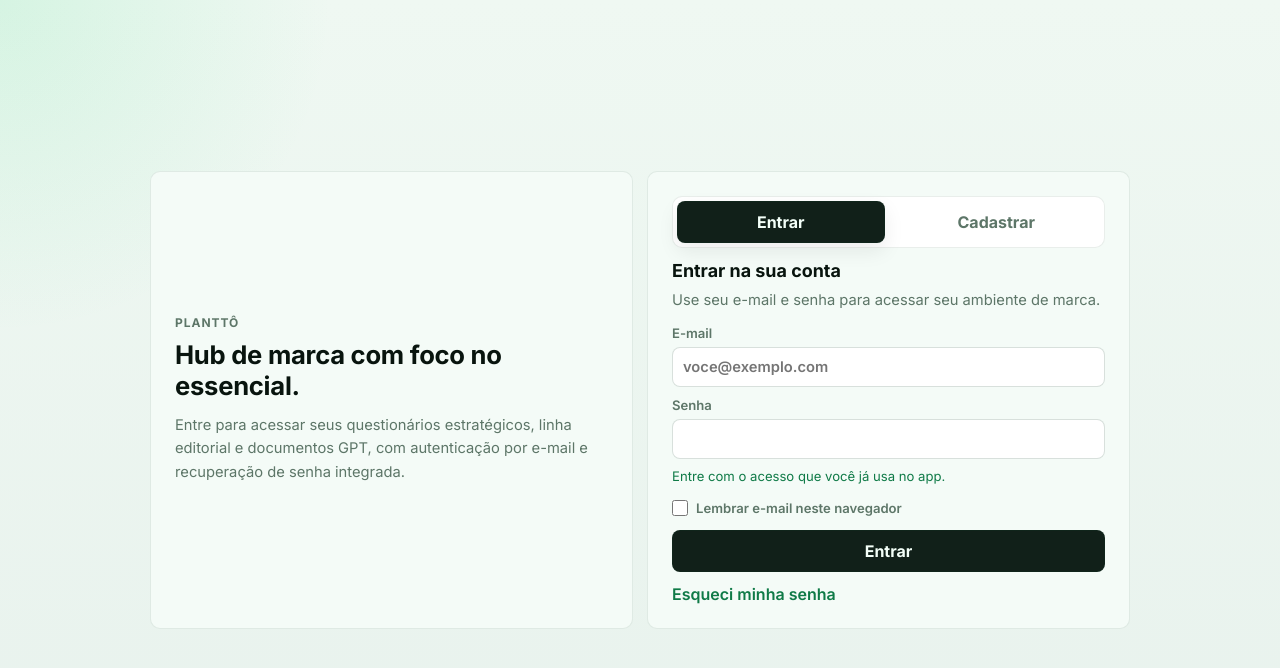
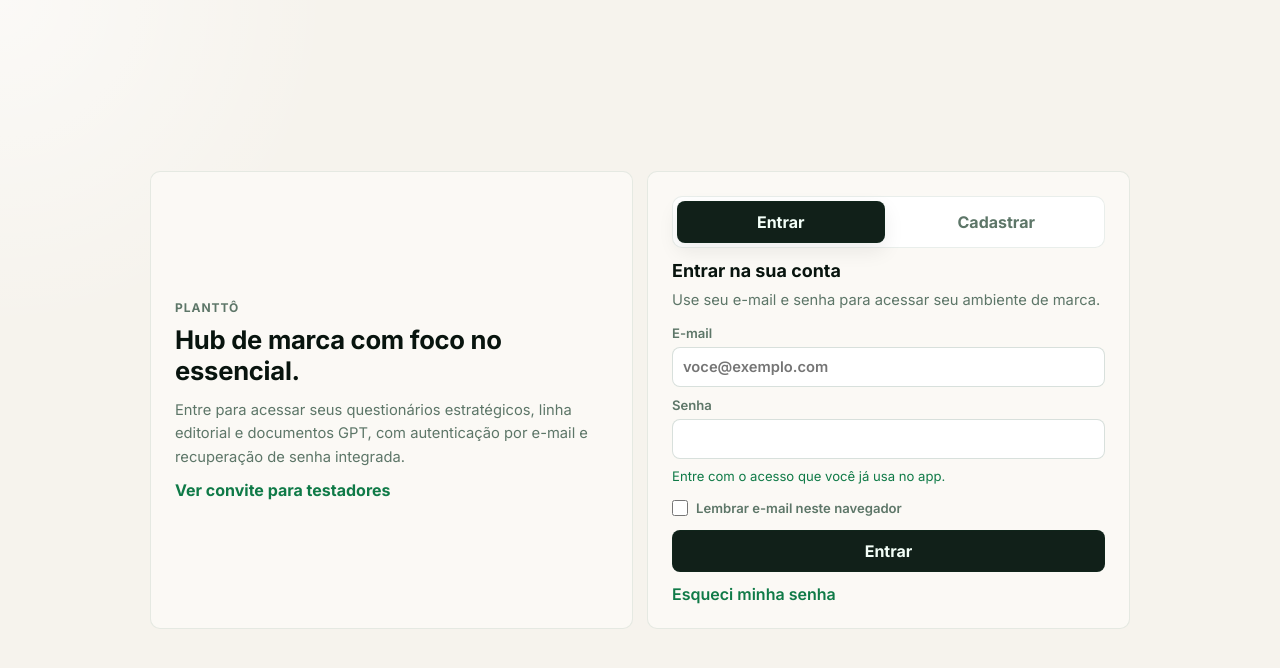
Before and after one commit to Rodrigo-Portto/planto-brand-auth, a Next.js app: page / in a window 1280 px wide. Shown: the top 668 px of the page. Built offline with nearby package versions, Linux system fonts and the light colour scheme; no server answers.

Commit message:
Add Plantto invite page and dashboard GPT assistant updates

```diff
--- a/components/dashboard/GptEntriesPanel.tsx
+++ b/components/dashboard/GptEntriesPanel.tsx
@@ -25,6 +25,7 @@
 
 export function GptEntriesPanel({ styles, documents, containerStyle }: GptEntriesPanelProps) {
   const [selectedDocumentId, setSelectedDocumentId] = useState('');
+  const showDocumentPreview = false;
   const selectedDocument = useMemo(() => {
     if (!documents.length) return null;
     return documents.find((item) => item.id === selectedDocumentId) || documents[0];
@@ -56,7 +57,7 @@
         })}
       </div>
 
-      {selectedDocument ? (
+      {showDocumentPreview && selectedDocument ? (
         <article style={{ ...styles.cardBlock, ...styles.formCard }}>
           <h3 style={styles.cardTitle}>{getDocumentTitle(selectedDocument)}</h3>
           <p style={styles.smallText}>{getDocumentMeta(selectedDocument)}</p>
--- a/lib/domain/dashboardTheme.ts
+++ b/lib/domain/dashboardTheme.ts
@@ -30,10 +30,10 @@
   },
   light: {
     name: 'light',
-    pageBackground: '#f7f5f0',
-    shell: '#f7f5f0',
-    shellMuted: '#f7f5f0',
-    shellRaised: '#f2efe8',
+    pageBackground: '#f6f3ed',
+    shell: '#f6f3ed',
+    shellMuted: '#f6f3ed',
+    shellRaised: '#fbf9f5',
     border: 'var(--planto-light-border)',
     borderStrong: 'var(--planto-light-border-strong)',
     borderAccent: 'var(--planto-light-border-accent)',
--- a/pages/index.tsx
+++ b/pages/index.tsx
@@ -1,5 +1,6 @@
 import { useEffect, useState, type CSSProperties } from 'react';
 import type { GetServerSidePropsContext } from 'next';
+import Link from 'next/link';
 import { useRouter } from 'next/router';
 import {
   loginWithEmailPassword,
@@ -185,6 +186,9 @@
             Entre para acessar seus questionários estratégicos, linha editorial e documentos GPT, com autenticação por
             e-mail e recuperação de senha integrada.
           </p>
+          <Link href="/convite" style={styles.inlineLink}>
+            Ver convite para testadores
+          </Link>
         </section>
 
         <section style={styles.card}>
@@ -480,6 +484,12 @@
       textAlign: 'left',
       cursor: 'pointer',
     },
+    inlineLink: {
+      color: 'var(--planto-light-accent-muted)',
+      fontWeight: 700,
+      textDecoration: 'none',
+      width: 'fit-content',
+    },
     message: {
       marginTop: '8px',
       fontSize: typeScale.body,
--- a/styles/globals.css
+++ b/styles/globals.css
@@ -8,8 +8,8 @@
   --planto-accent: #3ddc84;
   --planto-danger: #ff6e6e;
 
-  --planto-light-bg: #edf5f0;
-  --planto-light-surface: #f4fbf7;
+  --planto-light-bg: #f6f3ed;
+  --planto-light-surface: #fbf9f5;
   --planto-light-text: #112019;
   --planto-light-muted: #5d7668;
   --planto-light-accent: #0f7a47;
@@ -44,8 +44,8 @@
   --planto-nav-active: rgba(15, 72, 46, 0.28);
 
   --planto-light-page-bg:
-    radial-gradient(circle at top left, rgba(61, 220, 132, 0.14), transparent 22%),
-    linear-gradient(180deg, #eff8f2 0%, #e8f2ed 100%);
+    radial-gradient(circle at top left, rgba(255, 255, 255, 0.56), transparent 22%),
+    linear-gradient(180deg, #f6f3ed 0%, #f6f3ed 100%);
   --planto-light-view-bg: rgba(255, 255, 255, 0.9);
   --planto-light-surface-muted: rgba(247, 251, 248, 0.82);
   --planto-light-surface-raised: rgba(255, 255, 255, 0.94);
```
Also changed, not shown: components/dashboard/GptAssistantCard.tsx (added, +43 -0 lines), components/dashboard/icons.tsx (+37 -0 lines), pages/dashboard.tsx (+23 -4 lines), types/dashboard.ts (+0 -15 lines).
